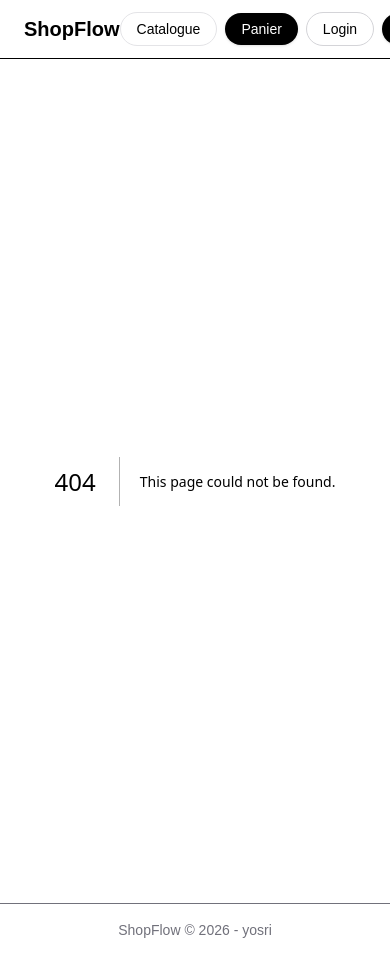
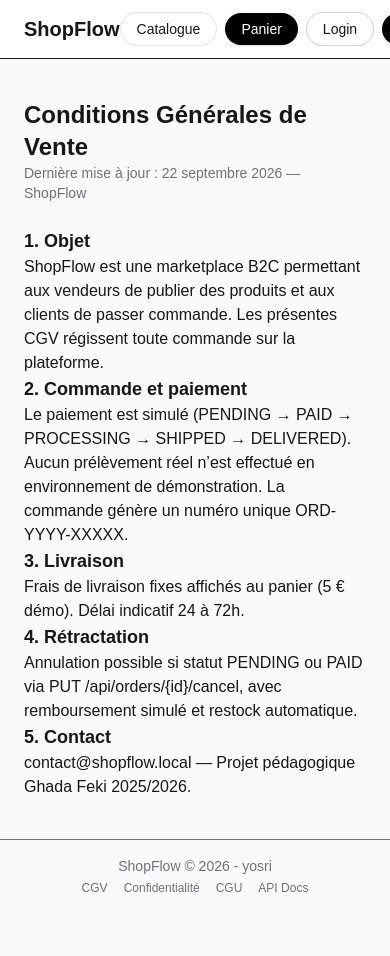
Before and after one commit to Yosri2024/ShopFlow, a Next.js app in the folder frontend/: page /terms in a window 390 px wide. Before the commit this address had no page. Shown: the top 956 px of the page. After the commit the page ends 912 px from the top, so only its background shows below. Built offline with nearby package versions, Linux system fonts and the light colour scheme.

Commit message:
Add legal pages Terms/Privacy/CGU + Skeleton + chart-ready seller dashboard (no gradients, no em dashes, mobile-first)

```diff
--- /dev/null
+++ b/frontend/src/app/cgu/page.tsx
@@ -0,0 +1,16 @@
+export default function CGU() {
+  return (
+    <div className="max-w-3xl mx-auto px-6 py-10 prose prose-zinc">
+      <h1 className="text-2xl font-bold">CGU — Conditions Générales d’Utilisation</h1>
+      <p className="text-sm text-zinc-500">ShopFlow — projet pédagogique</p>
+      <h2 className="text-lg font-semibold mt-6">Compte</h2>
+      <p>Inscription avec email unique et mot de passe fort (8+ chars). Rôles : ADMIN, SELLER, CUSTOMER.</p>
+      <h2 className="text-lg font-semibold">Contenu vendeur</h2>
+      <p>Le vendeur est responsable de ses produits, prix, stock et images (URL distante).</p>
+      <h2 className="text-lg font-semibold">Avis</h2>
+      <p>Avis 1 à 5 uniquement après achat vérifié, modération ADMIN.</p>
+      <h2 className="text-lg font-semibold">Disponibilité</h2>
+      <p>Service fourni à titre de démonstration, sans garantie de disponibilité continue.</p>
+    </div>
+  );
+}
--- a/frontend/src/app/layout.tsx
+++ b/frontend/src/app/layout.tsx
@@ -17,7 +17,15 @@ export default function RootLayout({ children }: { children: React.ReactNode })
       <body className="min-h-full flex flex-col bg-zinc-50 dark:bg-black">
         <Navbar />
         <main className="flex-1">{children}</main>
-        <footer className="border-t py-4 text-center text-sm text-zinc-500">ShopFlow © 2026 - yosri</footer>
+        <footer className="border-t py-4 text-center text-sm text-zinc-500">
+          <div>ShopFlow © 2026 - yosri</div>
+          <div className="mt-1 flex justify-center gap-4 text-xs">
+            <a href="/terms" className="hover:underline">CGV</a>
+            <a href="/privacy" className="hover:underline">Confidentialité</a>
+            <a href="/cgu" className="hover:underline">CGU</a>
+            <a href="http://localhost:8080/swagger-ui.html" className="hover:underline">API Docs</a>
+          </div>
+        </footer>
       </body>
     </html>
   );
--- /dev/null
+++ b/frontend/src/app/privacy/page.tsx
@@ -0,0 +1,16 @@
+export default function Privacy() {
+  return (
+    <div className="max-w-3xl mx-auto px-6 py-10 prose prose-zinc">
+      <h1 className="text-2xl font-bold">Politique de Confidentialité</h1>
+      <p className="text-sm text-zinc-500">22 septembre 2026 — ShopFlow</p>
+      <h2 className="text-lg font-semibold mt-6">Données collectées</h2>
+      <p>Email, nom, prénom, adresses de livraison, historique commandes. Stockées en PostgreSQL/H2, mot de passe haché BCrypt, JWT access 1h / refresh 7j.</p>
+      <h2 className="text-lg font-semibold">Finalité</h2>
+      <p>Gestion des commandes, panier persistant, avis. Aucune revente à des tiers.</p>
+      <h2 className="text-lg font-semibold">Sécurité</h2>
+      <p>Spring Security 6 stateless, filtre JWT, HTTPS recommandé en production (secret via env JWT_SECRET).</p>
+      <h2 className="text-lg font-semibold">Droits</h2>
+      <p>Accès, rectification, suppression sur demande à privacy@shopflow.local. Données démo supprimées à chaque redémarrage H2 create-drop.</p>
+    </div>
+  );
+}
--- /dev/null
+++ b/frontend/src/app/terms/page.tsx
@@ -0,0 +1,18 @@
+export default function Terms() {
+  return (
+    <div className="max-w-3xl mx-auto px-6 py-10 prose prose-zinc">
+      <h1 className="text-2xl font-bold">Conditions Générales de Vente</h1>
+      <p className="text-sm text-zinc-500">Dernière mise à jour : 22 septembre 2026 — ShopFlow</p>
+      <h2 className="text-lg font-semibold mt-6">1. Objet</h2>
+      <p>ShopFlow est une marketplace B2C permettant aux vendeurs de publier des produits et aux clients de passer commande. Les présentes CGV régissent toute commande sur la plateforme.</p>
+      <h2 className="text-lg font-semibold">2. Commande et paiement</h2>
+      <p>Le paiement est simulé (PENDING → PAID → PROCESSING → SHIPPED → DELIVERED). Aucun prélèvement réel n’est effectué en environnement de démonstration. La commande génère un numéro unique ORD-YYYY-XXXXX.</p>
+      <h2 className="text-lg font-semibold">3. Livraison</h2>
+      <p>Frais de livraison fixes affichés au panier (5 € démo). Délai indicatif 24 à 72h.</p>
+      <h2 className="text-lg font-semibold">4. Rétractation</h2>
+      <p>Annulation possible si statut PENDING ou PAID via PUT /api/orders/{"{id}"}/cancel, avec remboursement simulé et restock automatique.</p>
+      <h2 className="text-lg font-semibold">5. Contact</h2>
+      <p>contact@shopflow.local — Projet pédagogique Ghada Feki 2025/2026.</p>
+    </div>
+  );
+}
--- /dev/null
+++ b/frontend/src/components/Skeleton.tsx
@@ -0,0 +1,36 @@
+"use client";
+import { motion } from "framer-motion";
+
+export function ProductSkeleton() {
+  return (
+    <div className="bg-white rounded-2xl border border-zinc-200 p-4 space-y-3 animate-pulse">
+      <div className="aspect-square bg-zinc-100 rounded-xl" />
+      <div className="h-4 bg-zinc-100 rounded w-3/4" />
+      <div className="h-3 bg-zinc-100 rounded w-1/2" />
+      <div className="h-6 bg-zinc-100 rounded w-1/3" />
+    </div>
+  );
+}
+
+export function PageSkeleton({ count = 8 }: { count?: number }) {
+  return (
+    <div className="max-w-6xl mx-auto px-6 py-6">
+      <div className="h-8 bg-zinc-100 rounded w-40 mb-6 animate-pulse" />
+      <div className="grid grid-cols-2 md:grid-cols-4 gap-4">
+        {Array.from({ length: count }).map((_, i) => (
+          <motion.div key={i} initial={{ opacity: 0 }} animate={{ opacity: 1 }} transition={{ delay: i * 0.05 }}>
+            <ProductSkeleton />
+          </motion.div>
+        ))}
+      </div>
+    </div>
+  );
+}
+
+export function FadeIn({ children, delay = 0 }: { children: React.ReactNode; delay?: number }) {
+  return (
+    <motion.div initial={{ opacity: 0, y: 10 }} animate={{ opacity: 1, y: 0 }} transition={{ duration: 0.4, delay }}>
+      {children}
+    </motion.div>
+  );
+}
```
